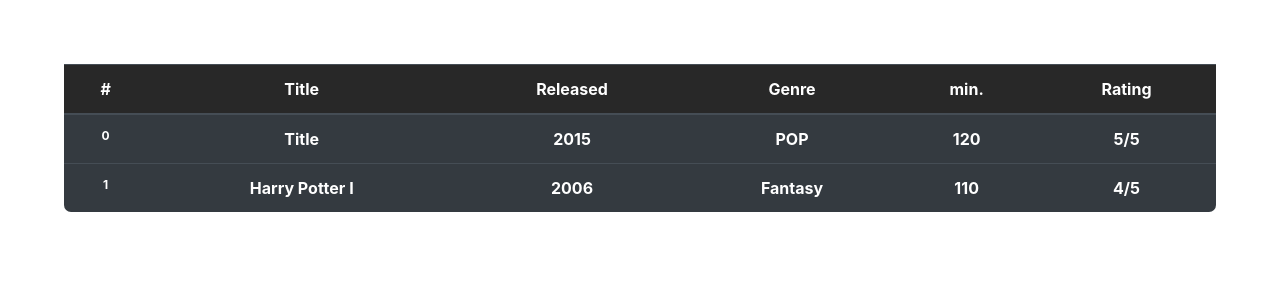
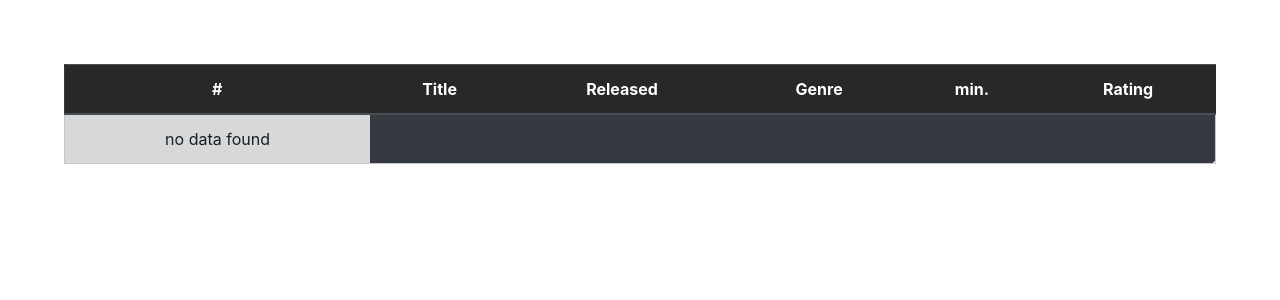
Before and after one commit to The-Code-Strangers/GMDB, a React (Create React App) app: page / in a window 1280 px wide. Shown: the top 300 px of the page. Built offline with nearby package versions, Linux system fonts and the light colour scheme.

Commit message:
test(MovieListCOmponent) can display loading spinner and no data found

```diff
--- a/src/App.js
+++ b/src/App.js
@@ -27,7 +27,7 @@ const data = [
 function App() {
   return (
     <div className="App">
-     <MovieList data={data} />
+     <MovieList />
     </div>
   );
 }
--- a/src/components/movielist/MovieList.js
+++ b/src/components/movielist/MovieList.js
@@ -22,9 +22,17 @@ class MovieList extends Component {
     render() {
         const movies = this.props.data;
 
+        if(this.props.isLoading) {
+            return (
+                <div data-testid="movie-list-spinner" className="spinner-border" role="status">
+                    <span className="sr-only">Loading...</span>
+                </div>
+            )
+        }
+
         return (
-            <table class="table table-dark movie-list-container">
-                <thead class="thead-darker">
+            <table className="table table-dark movie-list-container">
+                <thead className="thead-darker">
                     <tr>
                     <th scope="col">#</th>
                     <th scope="col">Title</th>
@@ -35,12 +43,19 @@ class MovieList extends Component {
                     </tr>
                 </thead>
                 <tbody>
-                    {movies ? this.renderMovies(movies) : ''}
+                    {movies ? this.renderMovies(movies) : this.renderDarkAlert('no data found')}
                 </tbody>
             </table>
         )
     }
 
+    renderDarkAlert(message) {
+        return (
+            <tr className="alert alert-dark" role="alert">
+                <td>{message}</td>
+            </tr>
+        )
+    }
 }
 
 export default MovieList;
--- a/src/components/movielist/movie/Movie.js
+++ b/src/components/movielist/movie/Movie.js
@@ -13,7 +13,7 @@ const Movie = ({ data , index }) => {
                 <th scope="row">{releaseYear}</th>
                 <th scope="row">{genre}</th>
                 <th scope="row">{runtimeInMinutes}</th>
-                <th scope="row">{rating}/5</th>
+                <th scope="row">{rating}</th>
             </tr>
     )
 }
```
Also changed, not shown: src/components/movielist/MovieListContainer.js (added, +15 -0 lines), 2 other files (tests, documents, lock files or other folders).
